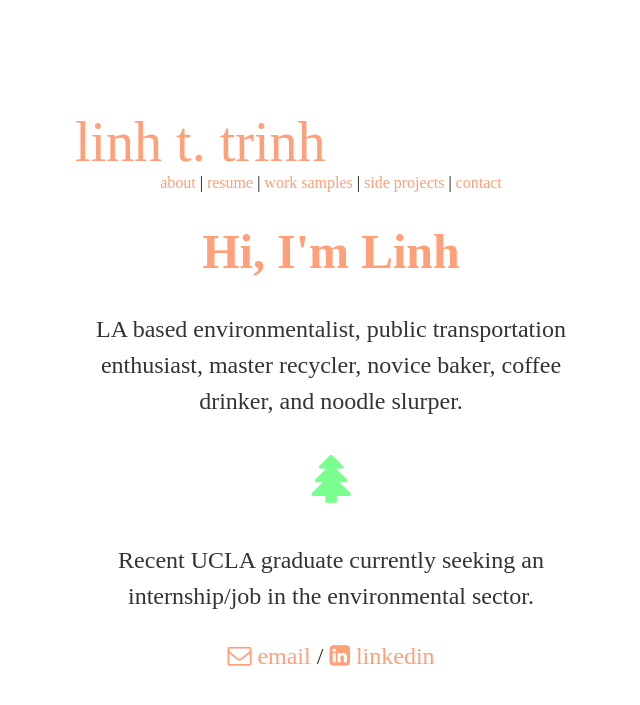
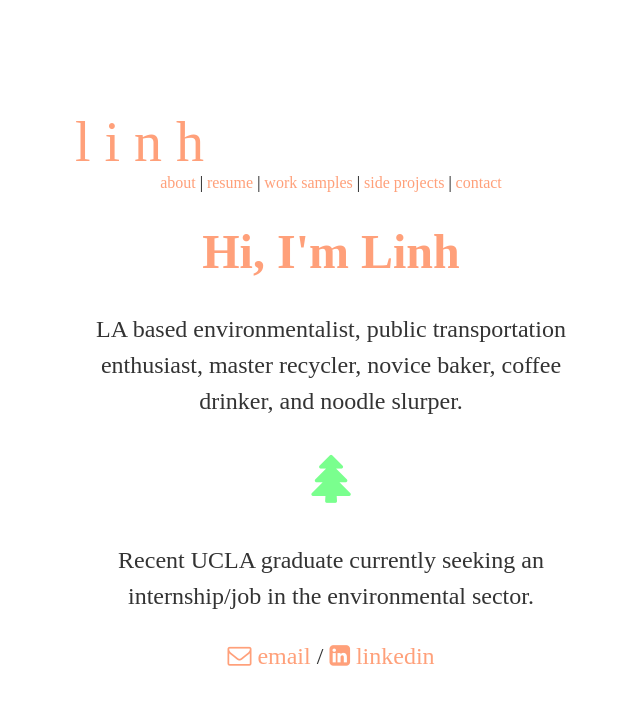
Before and after one commit to lttrinh/lttrinh.github.io, a Jekyll site: the page built from index.html, in a window 1280 px wide. Shown: the top 705 px of the page, without its empty margins (309-949 px from the left). Built offline with Jekyll 4.4.1, drawn with Linux system fonts in a browser that asks for light colours.

Commit message:
Update index.html

```diff
--- a/index.html
+++ b/index.html
@@ -7,7 +7,7 @@ title: linh
 <link rel="stylesheet" href="https://fonts.googleapis.com/icon?family=Material+Icons">
 <link rel="stylesheet" href="https://cdnjs.cloudflare.com/ajax/libs/font-awesome/4.7.0/css/font-awesome.min.css">
 
-	<a class="top"href="index">linh t. trinh</a>
+	<a class="top"href="index">l i n h</a>
 
 <div class="topnav">
 	<a href="about">about</a> |
```
